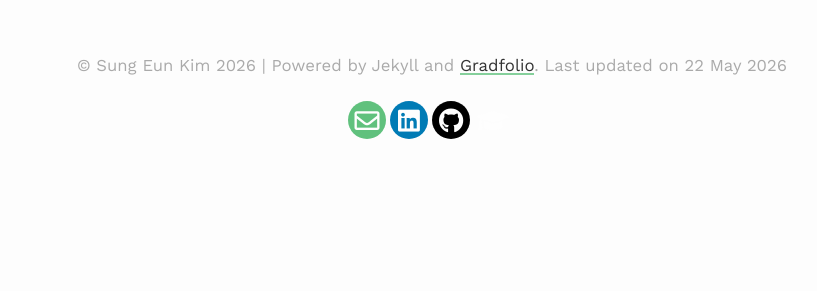
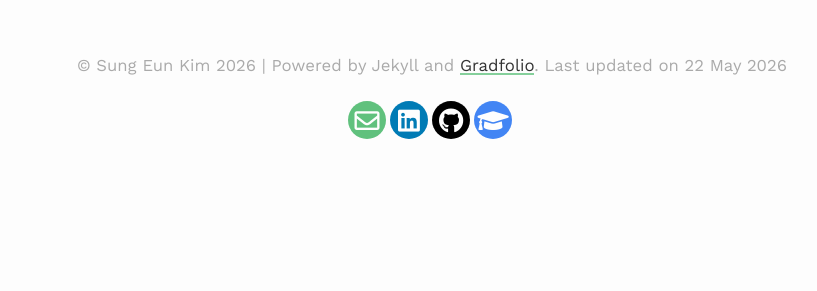
Before and after one commit to sungeunmik/sungeunmik.github.io, a Jekyll site: the page built from blog/index.html, in a window 1280 px wide. Shown: the part 165-456 px from the top of the page, without its empty margins (208-1025 px from the left). Built offline with Jekyll 4.4.1, drawn with Linux system fonts in a browser that asks for light colours; nearby versions of some CDN libraries.

Commit message:
Enhance social buttons with Google Scholar styles
Added styles for Google Scholar button and updated existing social media button styles.

```diff
--- a/assets/css/_sass/footer-social.scss
+++ b/assets/css/_sass/footer-social.scss
@@ -31,15 +31,16 @@
 }
 
 .rounded-social-buttons .fa-twitter,
-.fa-facebook-f,
-.fa-linkedin,
-.fa-github,
-.fa-orcid,
-.fa-researchgate,
-.fa-envelope
-.fa-quora
-.fa-instagram
-.fa-stack-overflow {
+.rounded-social-buttons .fa-facebook-f,
+.rounded-social-buttons .fa-linkedin,
+.rounded-social-buttons .fa-github,
+.rounded-social-buttons .fa-orcid,
+.rounded-social-buttons .fa-researchgate,
+.rounded-social-buttons .fa-envelope,
+.rounded-social-buttons .fa-quora,
+.rounded-social-buttons .fa-instagram,
+.rounded-social-buttons .fa-stack-overflow,
+.rounded-social-buttons .fa-graduation-cap {
   font-size: 25px;
 }
 
@@ -147,3 +148,14 @@
   background: #fefefe;
   border-color: #5dd1b0;
 }
+
+.rounded-social-buttons .social-button.google-scholar {
+  background: #4285f4;
+}
+
+.rounded-social-buttons .social-button.google-scholar:hover,
+.rounded-social-buttons .social-button.google-scholar:focus {
+  color: #4285f4;
+  background: #fefefe;
+  border-color: #4285f4;
+}
```
